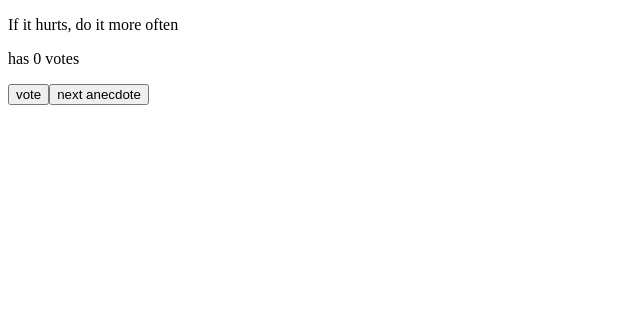
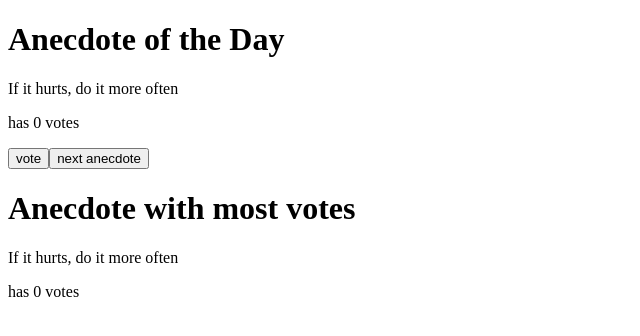
Before and after one commit to mmhamdy/fso-exercises, a React (Create React App) app in the folder part1/anecdotes/: page / in a window 1280 px wide. Shown: the top 336 px of the page, without its empty margins (0-640 px from the left). Built offline with nearby package versions, Linux system fonts and the light colour scheme.

Commit message:
feat: show anecdote with max votes

```diff
--- a/part1/anecdotes/src/App.js
+++ b/part1/anecdotes/src/App.js
@@ -20,6 +20,7 @@ const App = () => {
   const [selected, setSelected] = useState(0)
   const [votes, setVotes] = useState(new Array(anecdotes.length).fill(0))
 
+  const maxVote = votes.indexOf(Math.max(...votes))
 
   const getNextAnecdote = () => {
     const getRandomInt = (max) => Math.floor(Math.random() * max)
@@ -34,12 +35,22 @@ const App = () => {
 
   return (
     <div>
-      <p>{anecdotes[selected]}</p>
-      <p>has {votes[selected]} votes</p>
-      {console.log(votes)}
       <div>
-       <Button text='vote' onClick={voteForAnecdote} />
-       <Button text='next anecdote' onClick={getNextAnecdote} />
+        <h1>Anecdote of the Day</h1>
+        <p>{anecdotes[selected]}</p>
+        <p>has {votes[selected]} votes</p>
+        {console.log(votes)}
+        {console.log(selected)}
+        {console.log(maxVote)}
+        <div>
+          <Button text='vote' onClick={voteForAnecdote} />
+          <Button text='next anecdote' onClick={getNextAnecdote} />
+        </div>
+      </div>
+      <div>
+        <h1>Anecdote with most votes</h1>
+        <p>{anecdotes[maxVote]}</p>
+        <p>has {Math.max(...votes)} votes</p>
       </div>
     </div>
   )
```
